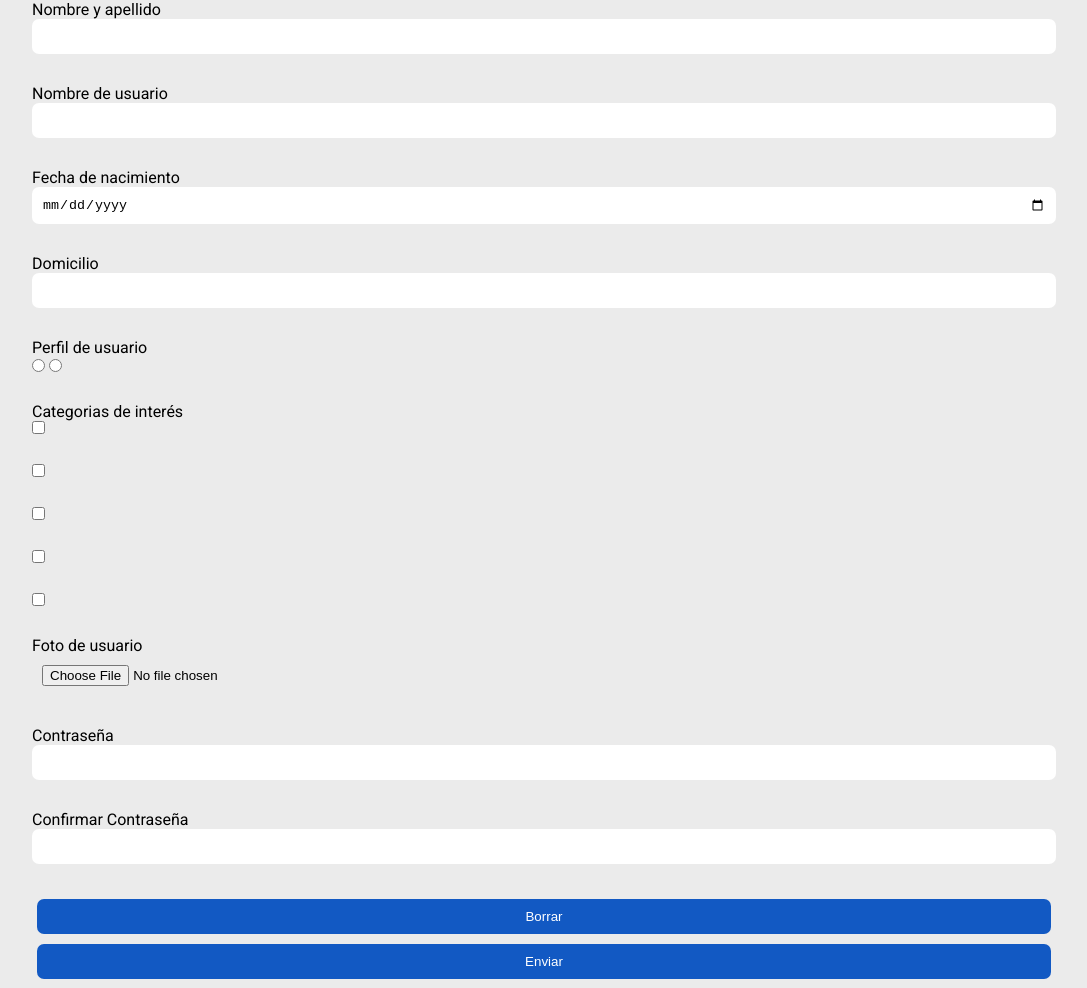
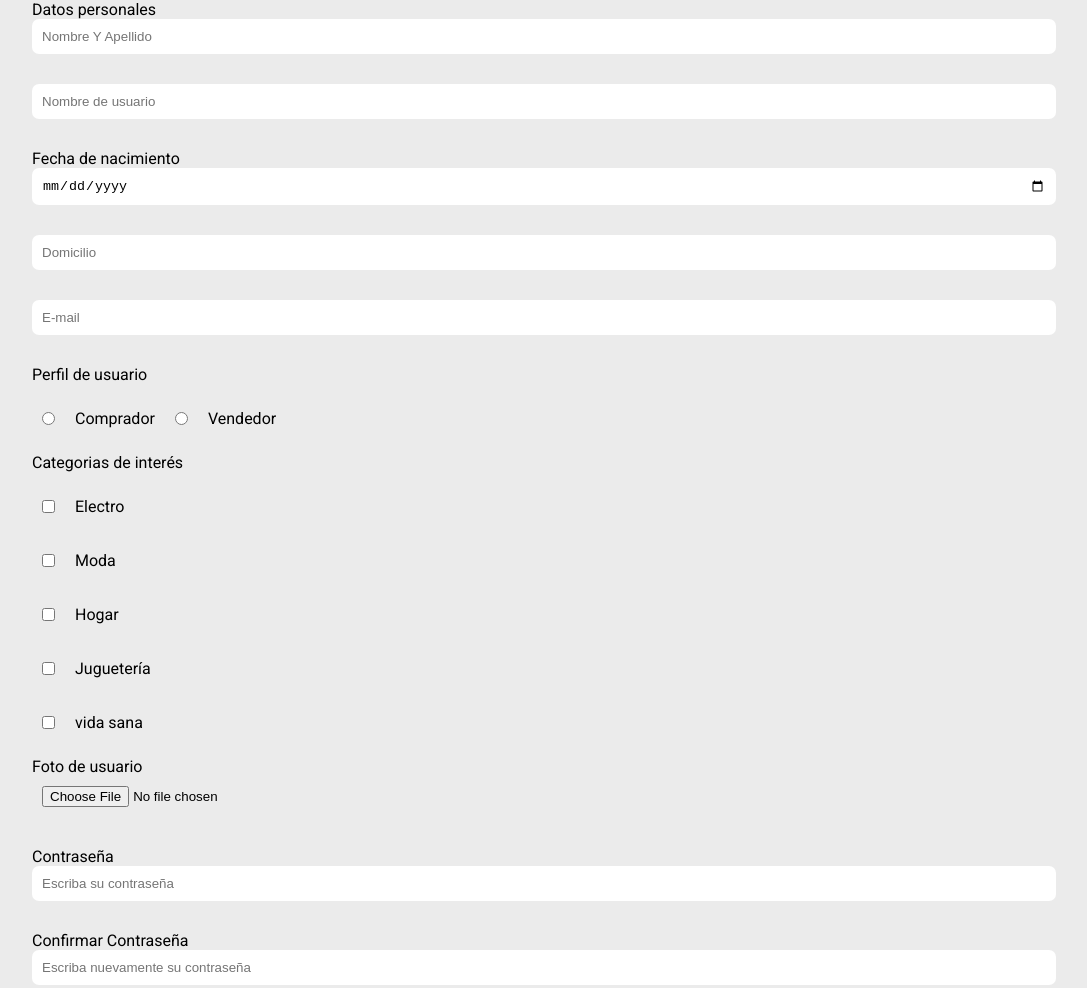
Before and after one commit to GarciaBrian/MercadoLiebre, a website: page views/register.html in a window 1280 px wide. Shown: the top 988 px of the page, without its empty margins (96-1183 px from the left). Drawn offline with Linux system fonts and the light colour scheme; files that its build step writes are made by us from their sources; files whose address does not match are found by name.

Commit message:
modifico estilos del register

```diff
--- a/public/css/register.css
+++ b/public/css/register.css
@@ -14,10 +14,17 @@
 }
 
 .input-radio {
-    justify-self: row;
+    display: flex;
+    margin-top: 15px;
+    margin-bottom: 15px;
 }
 
 .input-radio label,
+.input-radio input {
+    margin: 10px;
+}
+
+
 .label-categorias {
     display: block;
 }
@@ -26,6 +33,21 @@
     display: flex;
     flex-direction: column;
     align-items: flex-start;
+}
+
+.div-checkbox {
+    display: flex;
+    margin-bottom: 15px;
+}
+
+.div-checkbox input,
+.div-checkbox p {
+    margin: 10px;
+}
+
+
+.div-checkbox:first-child {
+    margin-top: 15px;
 }
 
 
--- a/views/register.html
+++ b/views/register.html
@@ -10,33 +10,49 @@
 </head>
 <body>
     <form action="" class="form-register">
-        <label for="nombreCompleto">Nombre y apellido</label>
-        <input type="text" name="nombre" id="nombreCompleto">
-        <label for="nombreDeUsuario">Nombre de usuario</label>
-        <input type="text" name="nick-name" id="nombreDeUsuario">
+        <label for="nombreCompleto">Datos personales</label>
+        <input type="text" name="nombre" placeholder="Nombre Y Apellido">
+        <input type="text" name="nick-name"  placeholder="Nombre de usuario">
         <label for="fechaNacimiento">Fecha de nacimiento</label>
-        <input type="date" name="fecha-nacimiento" id="fechaNacimiento">
-        <label for="domicilo">Domicilio</label>
-        <input type="text" name="domicilo" id="domicilio">
+        <input type="date" name="fecha-nacimiento">
+        <input type="text" name="domicilo" placeholder="Domicilio">
+        <input type="email" name="email" placeholder="E-mail">
+        <p>Perfil de usuario</p>
             <div class="input-radio">
-            <label for="perfil-usuario">Perfil de usuario</label>
                 <input type="radio" name="perfil-usuario" value="Comprador">
+                <label for="perfil-usuario">Comprador</label>
                 <input type="radio" name="perfil-usuario" value="Vendedor">
+                <label for="perfil-usuario">Vendedor</label>
             </div>
         <label for="interes" class="label-categorias">Categorias de interés</label>
         <div class="input-checkbox">
+            <div class="div-checkbox">
                 <input type="checkbox" name="interes" value="Electro">
+                <p>Electro</p>
+            </div>
+            <div class="div-checkbox">
                 <input type="checkbox" name="interes" value="Moda">
+                <p>Moda</p>
+            </div>
+            <div class="div-checkbox">
                 <input type="checkbox" name="interes" value="Hogar">
+                <p>Hogar</p>
+            </div>
+            <div class="div-checkbox">
                 <input type="checkbox" name="interes" value="Juguetería">
+                <p>Juguetería</p>
+            </div>
+            <div class="div-checkbox">
                 <input type="checkbox" name="interes" value="Vida sana">
+                <p>vida sana</p>
+            </div>
         </div>
         <label for="foto">Foto de usuario</label>
         <input type="file" name="foto" id="foto">
         <label for="contraseña">Contraseña</label>
-        <input type="password" name="contraseña" id="contraseña">
+        <input type="password" name="contraseña" placeholder="Escriba su contraseña">
         <label for="password">Confirmar Contraseña</label>
-        <input type="password" name="confirmar-contraseña" id="password">
+        <input type="password" name="confirmar-contraseña" placeholder="Escriba nuevamente su contraseña">
         <button type="reset" class="button-register">Borrar</button>
         <button type="menu" class="button-register">Enviar</button>
     </form>
```
Lines whose indentation alone changed are shown as unchanged.
